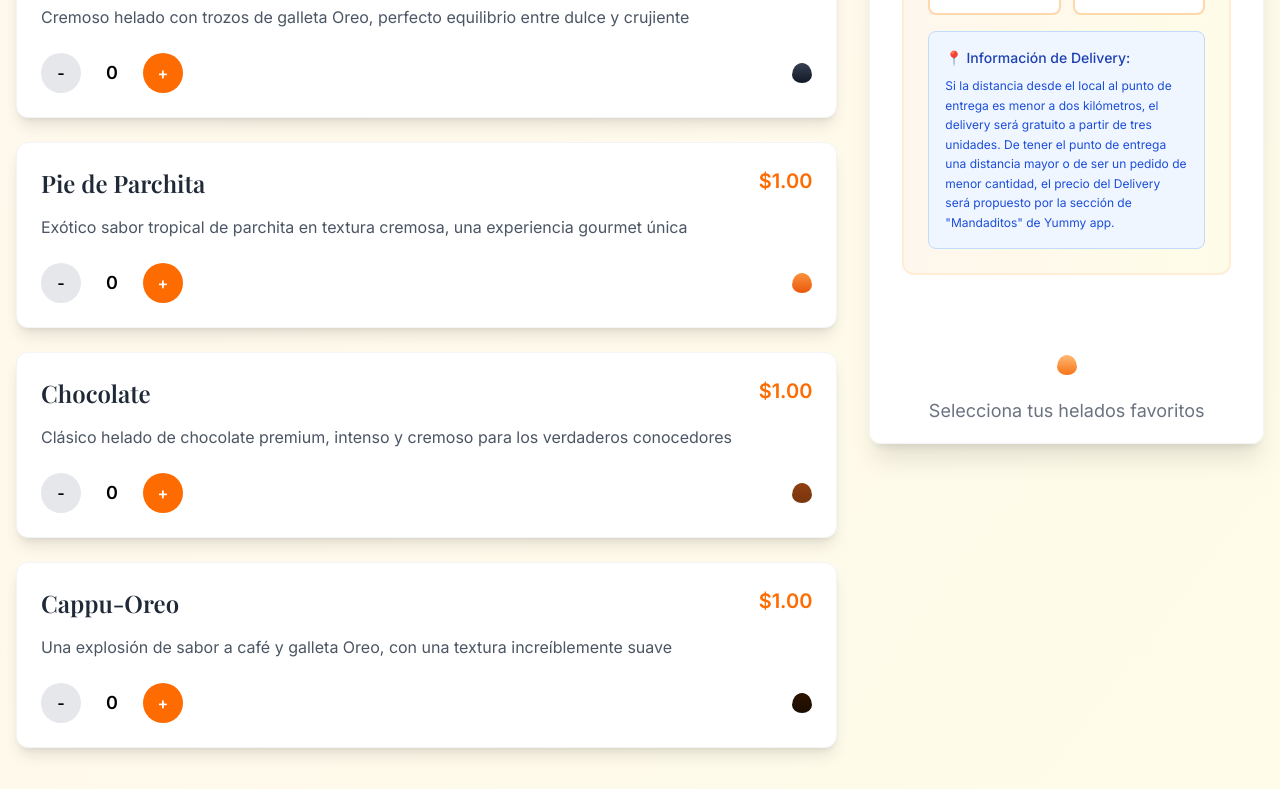
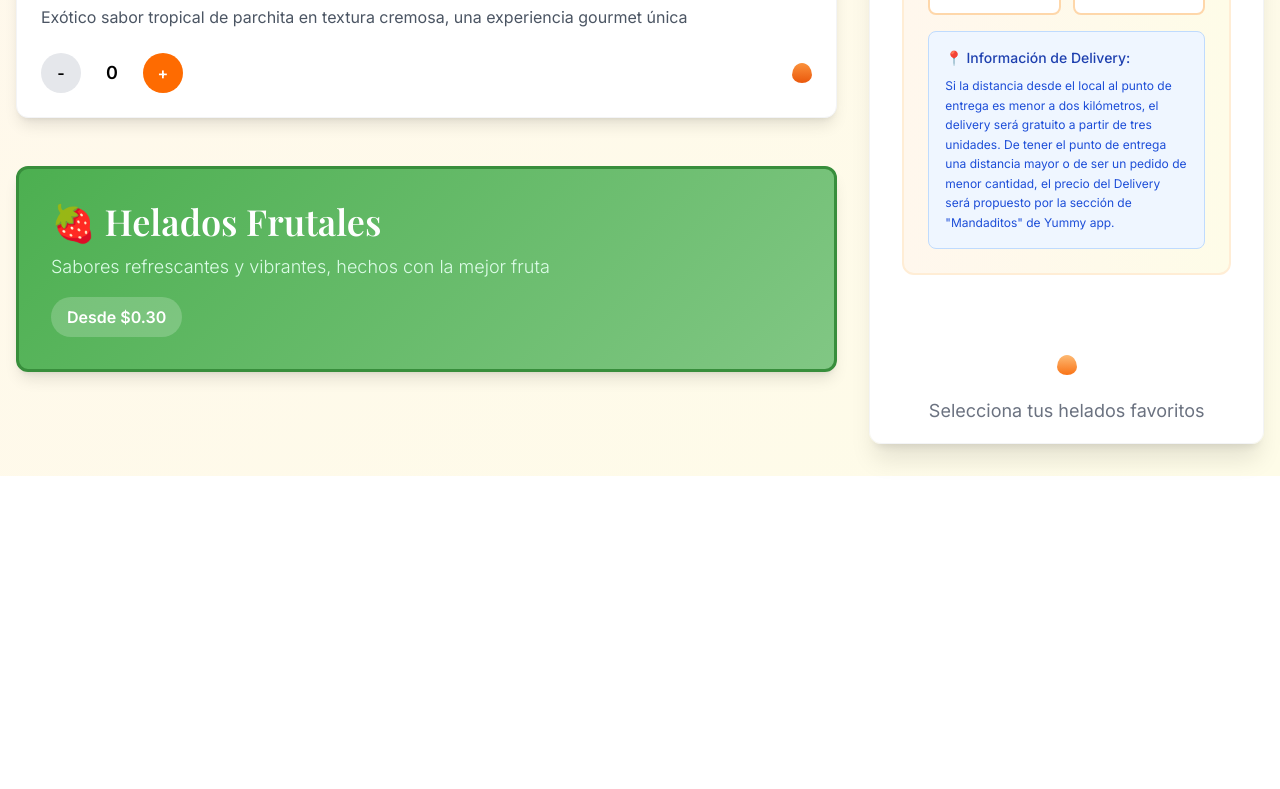
Before and after one commit to Toppays/Toppymenu, a plain HTML site: page index.html in a window 1280 px wide. Shown: the part 618-1407 px from the top of the page. After the commit the page ends 1094 px from the top, so only its background shows below. Drawn offline with nearby package versions, Linux system fonts and the light colour scheme.

Commit message:
Update index.html

```diff
--- a/index.html
+++ b/index.html
@@ -144,17 +144,17 @@
         let selectedDeliveryMethod = null;
 
         // ** Tasa del día BCV **
-        const bcvRate = 185.40; // Por favor, cámbialo al valor actual del día
+        const bcvRate = 189.26; // Por favor, cámbialo al valor actual del día
 
         // ** INVENTARIO DE HELADOS **
         // Si el `stock` es 1 o 0, el sabor no se mostrará en el menú.
         const inventory = {
             cremosos: {
-                oreo: { name: 'Oreo', description: 'Cremoso helado con trozos de galleta Oreo, perfecto equilibrio entre dulce y crujiente', price: 1.00, stock: 12, shapeColor: 'bg-gradient-to-b from-gray-700 to-gray-900' },
+                oreo: { name: 'Oreo', description: 'Cremoso helado con trozos de galleta Oreo, perfecto equilibrio entre dulce y crujiente', price: 1.00, stock: 0, shapeColor: 'bg-gradient-to-b from-gray-700 to-gray-900' },
                 pielimon: { name: 'Pie de Limón', description: 'Delicioso sabor a pie de limón con notas cítricas refrescantes y cremosidad única', price: 1.00, stock: 0, shapeColor: 'bg-gradient-to-b from-lime-400 to-lime-600' },
                 pieparchita: { name: 'Pie de Parchita', description: 'Exótico sabor tropical de parchita en textura cremosa, una experiencia gourmet única', price: 1.00, stock: 6, shapeColor: 'bg-gradient-to-b from-orange-400 to-orange-600' },
-                chocolate: { name: 'Chocolate', description: 'Clásico helado de chocolate premium, intenso y cremoso para los verdaderos conocedores', price: 1.00, stock: 6, shapeColor: 'bg-gradient-to-b from-amber-800 to-amber-900' },
-                cappuoreo: { name: 'Cappu-Oreo', description: 'Una explosión de sabor a café y galleta Oreo, con una textura increíblemente suave', price: 1.00, stock: 6, shapeColor: 'bg-gradient-to-b from-[#2D1300] to-[#1A0D00]' },
+                chocolate: { name: 'Chocolate', description: 'Clásico helado de chocolate premium, intenso y cremoso para los verdaderos conocedores', price: 1.00, stock: 0, shapeColor: 'bg-gradient-to-b from-amber-800 to-amber-900' },
+                cappuoreo: { name: 'Cappu-Oreo', description: 'Una explosión de sabor a café y galleta Oreo, con una textura increíblemente suave', price: 1.00, stock: 0, shapeColor: 'bg-gradient-to-b from-[#2D1300] to-[#1A0D00]' },
                 arequipe: { name: 'Arequipe', description: 'Dulce y cremoso sabor a arequipe, con notas acarameladas que te encantarán', price: 1.00, stock: 0, shapeColor: 'bg-gradient-to-b from-amber-600 to-amber-800' }
             },
             frutales: {
```
